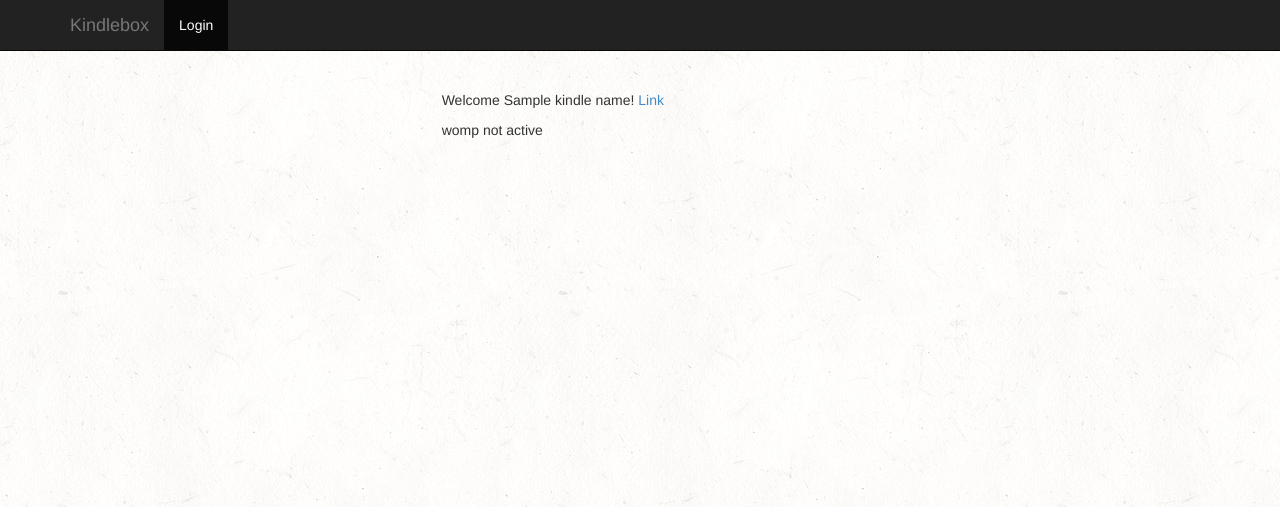
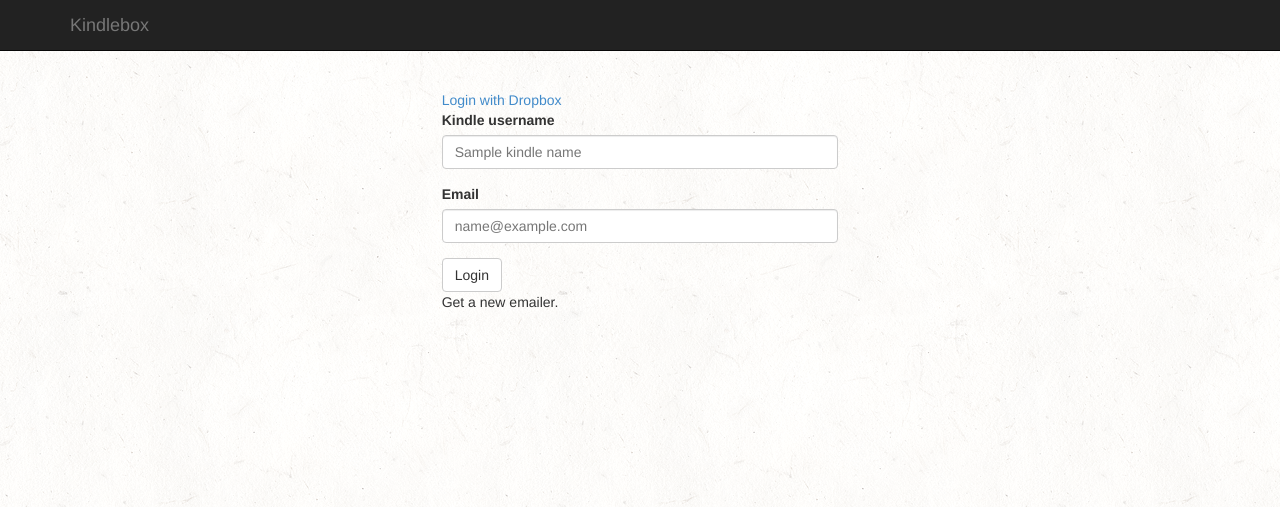
Before and after one commit to stephanie-wang/kindlebox, a Flask app: template templates/index.html in a window 1280 px wide. Shown: the top 507 px of the page. Run offline with Flask 2, Linux system fonts and the light colour scheme; the template is opened without the code that fills it: most values are stand-ins (such as "Sample title", 1, 10 or a date in 2020); parts of the project's set-up code (start-up, migrations or seed data) failed here and were passed over; some libraries are stand-ins or nearby versions.

Commit message:
login means login with dropbox

```diff
--- a/app.py
+++ b/app.py
@@ -12,6 +12,7 @@
 import constants
 from kindlebox import emailer, kindleboxer
 from kindlebox.database import db
+from kindlebox.decorators import login_required_ajax
 from kindlebox.models import User
 from kindlebox.queue import queuefunc
 
@@ -41,14 +42,23 @@
 
 @app.route('/')
 def home():
-    if 'user' not in session:
-        return redirect(url_for('login'))
-    kindle_name = session['user']
-    user = User.query.filter_by(kindle_name=kindle_name).first()
+    dropbox_id = session.get('dropbox_id')
+    user = User.query.filter_by(dropbox_id=dropbox_id).first()
+
+    logged_in = dropbox_id is not None and user is not None
+    kindle_name = ''
+    email = ''
+    active = False
+    if logged_in:
+        kindle_name = user.kindle_name
+        email = user.email
+        active = user.active
+
     response = {
+            'logged_in': logged_in,
             'kindle_name': kindle_name,
-            'linked': user.access_token is not None,
-            'active': user.active,
+            'email': email,
+            'active': active,
             }
     # TODO: Display option to activate if user has a token and an
     # emailer set
@@ -57,36 +67,52 @@
     return render_template('index.html', **response)
 
 
-@app.route('/login', methods=['GET', 'POST'])
+@app.route('/set-user-info', methods=['POST'])
+@login_required_ajax
+def set_user_info(dropbox_id):
+    response = {
+            'success': False,
+            }
+
+    user = User.query.filter_by(dropbox_id=dropbox_id).first()
+    kindle_name = request.form.get('kindle_name')
+    email = request.form.get('email')
+    modified = False
+
+    if kindle_name is not None:
+        user.kindle_name = kindle_name
+        modified = True
+
+    if email is not None:
+        # If this is the first time we're setting the email address, send it
+        # the emailer.
+        is_first_email = user.email is None
+        user.email = email
+        if is_first_email:
+            _new_emailer(dropbox_id)
+        modified = True
+
+    if modified:
+        db.commit()
+
+    response['success'] = True
+    return jsonify(response)
+
+
+@app.route('/login')
 def login():
-    if 'user' in session:
-        return redirect(url_for('home'))
-    error = None
-    if request.method == 'POST':
-        kindle_name = request.form.get('kindle_name')
-        email = request.form.get('email')
+    #_logout()
+    return redirect(get_auth_flow().start())
 
-        if kindle_name is not None and email is not None:
-            session['user'] = kindle_name
-            session['email'] = email
-            user = User.query.filter_by(kindle_name=kindle_name).first()
-            if user is not None:
-                return redirect(url_for('home'))
 
-            new_user = User(kindle_name, email)
-            db.add(new_user)
-            payload = user.set_new_emailer()
-            db.commit()
-            send_activate_email(user)
-            return redirect(url_for('dropbox_auth_start'))
-
-    return render_template('login.html', error=error)
+def _logout():
+    # TODO: clear any other session args
+    session.pop('dropbox_id', None)
 
 
 @app.route('/logout')
 def logout():
-    session.pop('user', None)
-    session.pop('email', None)
+    _logout()
     return redirect(url_for('home'))
 
 
@@ -116,13 +142,14 @@
 
 
 @app.route('/new-emailer', methods=['POST'])
-def new_emailer():
-    if 'user' not in session:
-        return redirect(url_for('login'))
+@login_required_ajax
+def new_emailer(dropbox_id):
+    _new_emailer(dropbox_id)
+    return redirect(url_for('home'))
 
-    kindle_name = session.get('user')
+def _new_emailer(dropbox_id):
     try:
-        user = User.query.filter_by(kindle_name=kindle_name).one()
+        user = User.query.filter_by(dropbox_id=dropbox_id).one()
     except NoResultFound:
         # TODO: log
         abort(404)
@@ -132,7 +159,7 @@
         # TODO: log
         abort(404)
 
-    payload = user.set_new_emailer()
+    user.set_new_emailer()
     db.commit()
     try:
         send_activate_email(user)
@@ -141,14 +168,13 @@
         # block on this for now.
         pass
 
-    return redirect(url_for('home'))
-
 
 @app.route('/dropbox-auth-finish')
 def dropbox_auth_finish():
-    kindle_name = session.get('user')
-    if kindle_name is None:
-        abort(403)
+    """
+    Finish Dropbox auth. If successful, user is now logged in. If the dropbox
+    ID is new, register a new user.
+    """
     try:
         access_token, dropbox_id, url_state = get_auth_flow().finish(request.args)
     except DropboxOAuth2Flow.BadRequestException, e:
@@ -164,29 +190,31 @@
         app.logger.exception("Auth error" + e)
         abort(403)
 
-    user = User.query.filter_by(kindle_name=kindle_name).first()
+    user = User.query.filter_by(dropbox_id=dropbox_id).first()
+    if user is None:
+        user = User(dropbox_id)
+        db.add(user)
+
     user.access_token = access_token
-    user.dropbox_id = dropbox_id
     db.commit()
+
+    session['dropbox_id'] = user.dropbox_id
+
     return redirect(url_for('home'))
-
-
-@app.route('/dropbox-auth-start')
-def dropbox_auth_start():
-    if 'user' not in session:
-        abort(403)
-    return redirect(get_auth_flow().start())
 
 
 @app.route('/dropbox-unlink')
 def dropbox_unlink():
-    kindle_name = session.get('user')
-    if kindle_name is None:
+    dropbox_id = session.get('dropbox_id')
+    if dropbox_id is None:
         abort(403)
-    user = User.query.filter_by(kindle_name=kindle_name).first()
+
+    user = User.query.filter_by(dropbox_id=dropbox_id).first()
     for attribute in ['active', 'access_token', 'cursor']:
         setattr(user, attribute, None)
     db.commit()
+
+    _logout()
 
     return redirect(url_for('home'))
 
--- a/templates/base.html
+++ b/templates/base.html
@@ -29,7 +29,9 @@
         </div>
         <div class="collapse navbar-collapse">
           <ul class="nav navbar-nav">
-            <li class="active"><a href="{{ url_for('login') }}">Login</a></li>
+            {% if logged_in %}
+            <li class="active"><a href="{{ url_for('logout') }}">Logout</a></li>
+            {% endif %}
           </ul>
         </div><!--/.nav-collapse -->
       </div>
--- a/templates/index.html
+++ b/templates/index.html
@@ -1,16 +1,39 @@
 {% extends "base.html" %}
 {% block body %}
-    <p>Welcome {{ kindle_name }}!
-
-    {% if linked %}
-    <p><a href="{{ url_for('dropbox_unlink') }} " method="post">Unlink</a>
+    {% if logged_in %}
+    <p><a href="{{ url_for('dropbox_unlink') }} " method="post">Disconnect from Dropbox</a>
     {% else %}
-    <a href="{{ url_for('dropbox_auth_start') }}">Link</a>
+    <a href="{{ url_for('login') }}">Login with Dropbox</a>
     {% endif %}
 
-    {% if active %}
-    <p>activated!
+  <div class="form-group">
+    <label for="kindle-name">Kindle username</label>
+    {% if kindle_name %}
+    <input type="text" id="kindle-name" name="kindle_name" class="form-control"
+        placeholder="{{ kindle_name }}">
     {% else %}
-    <p>womp not active
+    <input type="text" id="kindle-name" name="kindle_name" class="form-control"
+        placeholder="Enter Kindle username (@kindle.com)">
     {% endif %}
+  </div>
+
+  <div class="form-group">
+    <label for="Email">Email</label>
+    {% if email %}
+    <input type="email" id="email" name="email" class="form-control"
+    placeholder="{{ email }}">
+    {% else %}
+    <input type="email" id="email" name="email" class="form-control"
+        placeholder="Enter your email">
+    {% endif %}
+  </div>
+
+  <input type="submit" class="btn btn-default" value="Login">
+
+  {% if active %}
+  <p>activated!
+  {% else %}
+  <p>Get a new emailer.
+  {% endif %}
+
 {% endblock %}
```
Also changed, not shown: kindlebox/decorators.py (added, +18 -0 lines).
